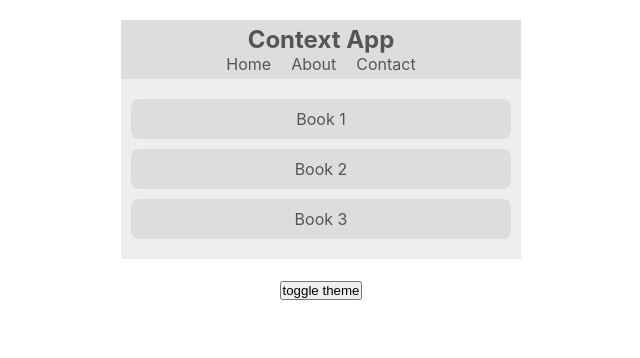
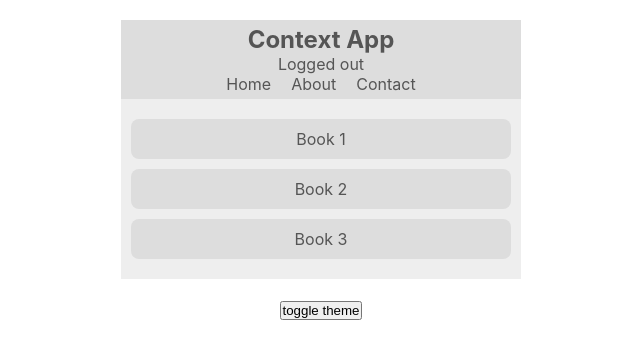
Before and after one commit to Moustafa-Mohammed/context-app-net-ninja, a React (Create React App) app: page / in a window 1280 px wide. Shown: the top 358 px of the page, without its empty margins (319-959 px from the left). Built offline with nearby package versions, Linux system fonts and the light colour scheme.

Commit message:
Converted all components and context providers to function components using hooks

```diff
--- a/src/App.js
+++ b/src/App.js
@@ -1,16 +1,19 @@
 import Books from "./components/Books";
 import Navbar from "./components/Navbar";
 import ThemeToggler from "./components/ThemeToggler";
-import ThemeContextProvider from "./TemeContext/ThemeContext";
+import AuthContextProvider from "./contexts/AuthContext";
+import ThemeContextProvider from "./contexts/ThemeContext";
 
 function App() {
   return (
     <div className="App">
-      <ThemeContextProvider>
-        <Navbar />
-        <Books />
-        <ThemeToggler />
-      </ThemeContextProvider>
+      <AuthContextProvider>
+        <ThemeContextProvider>
+          <Navbar />
+          <Books />
+          <ThemeToggler />
+        </ThemeContextProvider>
+      </AuthContextProvider>
     </div>
   );
 }
--- a/src/TemeContext/ThemeContext.jsx
+++ /dev/null
@@ -1,29 +0,0 @@
-import React, { Component, createContext } from "react";
-
-export const ThemeContext = createContext();
-
-export default class ThemeContextProvider extends Component {
-  state = {
-    isLight: true,
-    lightTheme: { syntax: "#555", ui: "#ddd", bg: "#eee" },
-    darkTheme: { syntax: "#ddd", ui: "#333", bg: "#555" },
-  };
-
-  handleToggleTheme = () => {
-    this.setState((prevState) => {
-      return {
-        ...prevState,
-        isLight: !this.state.isLight,
-      };
-    });
-  };
-  render() {
-    return (
-      <ThemeContext.Provider
-        value={{ ...this.state, handleToggleTheme: this.handleToggleTheme }}
-      >
-        {this.props.children}
-      </ThemeContext.Provider>
-    );
-  }
-}
--- a/src/components/Books.jsx
+++ b/src/components/Books.jsx
@@ -1,12 +1,8 @@
-import React, { Component } from "react";
-import { ThemeContext } from "../TemeContext/ThemeContext";
+import React, { useContext } from "react";
+import { ThemeContext } from "../contexts/ThemeContext";
 
-export default class Books extends Component {
-  render() {
-    return (
-      <ThemeContext.Consumer>
-        {(context) => {
-          const { isLight, lightTheme, darkTheme } = context;
+const Books = () => {
+  const { isLight, lightTheme, darkTheme } = useContext(ThemeContext);
   const theme = isLight ? lightTheme : darkTheme;
   return (
     <div
@@ -20,8 +16,6 @@ export default class Books extends Component {
       </ul>
     </div>
   );
-        }}
-      </ThemeContext.Consumer>
-    );
-  }
-}
+};
+
+export default Books;
--- a/src/components/Navbar.jsx
+++ b/src/components/Navbar.jsx
@@ -1,22 +1,22 @@
-import React, { Component } from "react";
-import { ThemeContext } from "../TemeContext/ThemeContext";
+import React, { useContext } from "react";
+import { AuthContext } from "../contexts/AuthContext";
+import { ThemeContext } from "../contexts/ThemeContext";
 
-export default class Navbar extends Component {
-  static contextType = ThemeContext;
-  render() {
-    const { isLight, lightTheme, darkTheme } = this.context;
+const Navbar = () => {
+  const { isAuthenticated } = useContext(AuthContext);
+  const { isLight, lightTheme, darkTheme } = useContext(ThemeContext);
   const theme = isLight ? lightTheme : darkTheme;
+
   return (
-      <div>
     <nav style={{ backgroundColor: theme.ui, color: theme.syntax }}>
       <h1>Context App</h1>
+      <div>{isAuthenticated ? "Logged in" : "Logged out"}</div>
       <ul>
         <li>Home</li>
         <li>About</li>
         <li>Contact</li>
       </ul>
     </nav>
-      </div>
   );
-  }
-}
+};
+export default Navbar;
--- a/src/components/ThemeToggler.jsx
+++ b/src/components/ThemeToggler.jsx
@@ -1,16 +1,17 @@
-import React from "react";
-import { ThemeContext } from "../TemeContext/ThemeContext";
+import React, { useContext } from "react";
+import { AuthContext } from "../contexts/AuthContext";
+import { ThemeContext } from "../contexts/ThemeContext";
 
-function ThemeToggler({ handleToggleTheme }) {
-  return (
-    <ThemeContext.Consumer>
-      {(context) => {
-        return (
-          <button onClick={context.handleToggleTheme}>toggle theme</button>
-        );
-      }}
-    </ThemeContext.Consumer>
-  );
-}
+const ThemeToggler = () => {
+  const { handleToggleTheme } = useContext(ThemeContext);
+  const { handleAuthentication } = useContext(AuthContext);
+
+  const handleClick = () => {
+    handleToggleTheme();
+    handleAuthentication();
+  };
+
+  return <button onClick={handleClick}>toggle theme</button>;
+};
 
 export default ThemeToggler;
--- /dev/null
+++ b/src/contexts/AuthContext.jsx
@@ -0,0 +1,22 @@
+import React, { useState, createContext } from "react";
+
+export const AuthContext = createContext();
+const AuthContextProvider = ({ children }) => {
+  const [isAuthenticated, setIsAuthenticated] = useState(false);
+
+  const handleAuthentication = () => {
+    setIsAuthenticated(!isAuthenticated);
+  };
+  return (
+    <AuthContext.Provider
+      value={{
+        isAuthenticated,
+        handleAuthentication,
+      }}
+    >
+      {children}
+    </AuthContext.Provider>
+  );
+};
+
+export default AuthContextProvider;
--- /dev/null
+++ b/src/contexts/ThemeContext.jsx
@@ -0,0 +1,24 @@
+import React, { useState, createContext } from "react";
+
+export const ThemeContext = createContext();
+
+const ThemeContextProvider = ({ children }) => {
+  const [theme, setTheme] = useState({
+    isLight: true,
+    lightTheme: { syntax: "#555", ui: "#ddd", bg: "#eee" },
+    darkTheme: { syntax: "#ddd", ui: "#333", bg: "#555" },
+  });
+
+  const handleToggleTheme = () => {
+    setTheme({ ...theme, isLight: !theme.isLight });
+  };
+  return (
+    <div>
+      <ThemeContext.Provider value={{ ...theme, handleToggleTheme }}>
+        {children}
+      </ThemeContext.Provider>
+    </div>
+  );
+};
+
+export default ThemeContextProvider;
```
Lines whose indentation alone changed are shown as unchanged.
